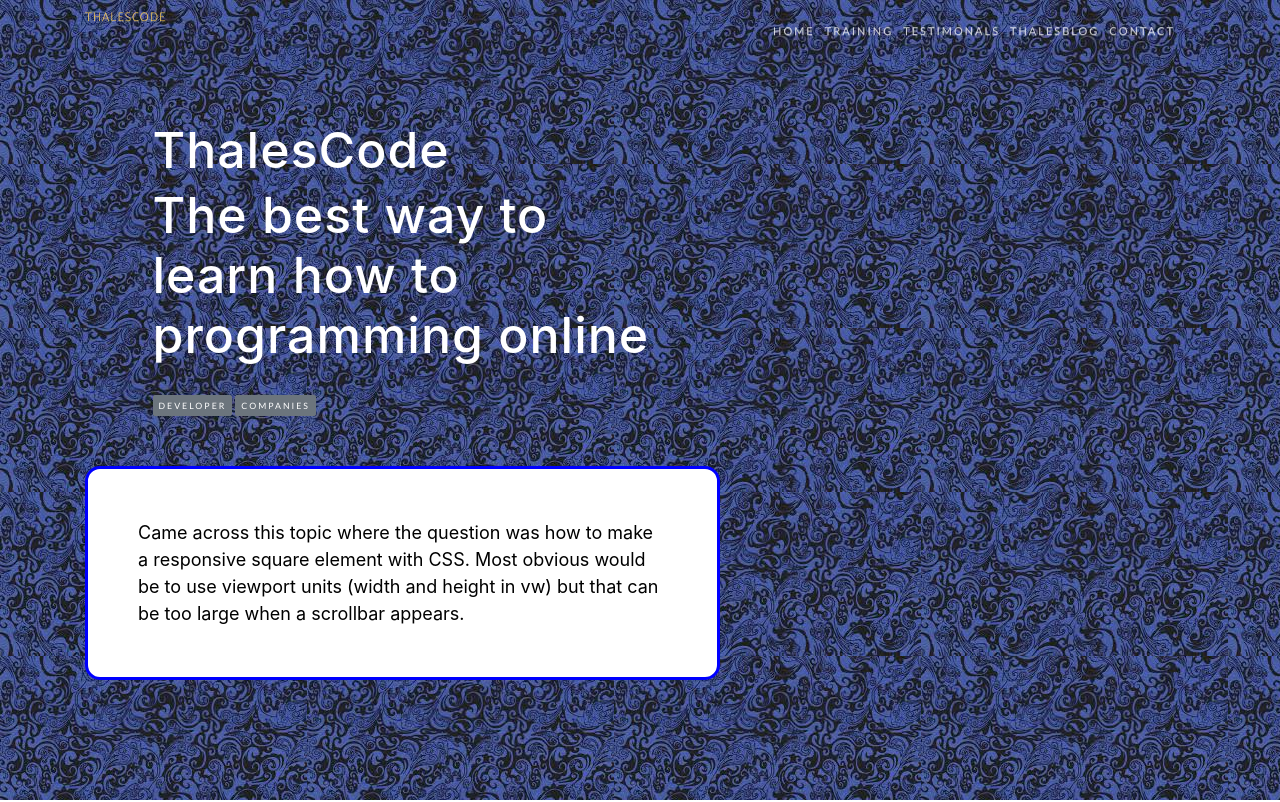
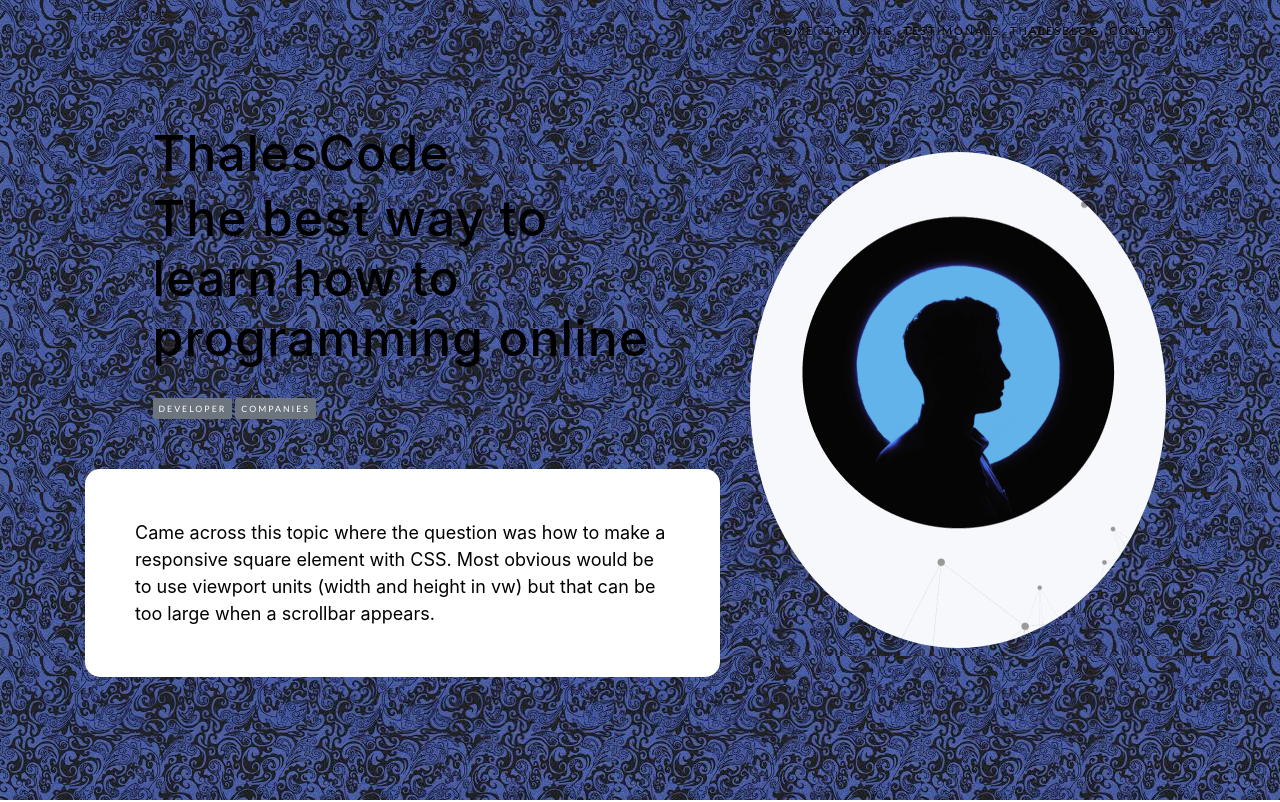
Before and after one commit to khinthuzaraung/WebTestold, a website with bundled scripts: page index.html in a window 1280 px wide. Shown: the top 802 px of the page. Built offline with nearby package versions, Linux system fonts and the light colour scheme; a web font is replaced by a local one.

Commit message:
update design

```diff
--- a/index.html
+++ b/index.html
@@ -36,27 +36,27 @@
      <!-- Navigation -->
     <nav class="navbar navbar-expand-lg navbar-light fixed-top" id="mainNav" style="position: fixed;">
       <div class="container">
-        <a class="navbar-brand js-scroll-trigger" href="#page-top">THALESCODE</a>
+        <a class="navbar-brand js-scroll-trigger" href="#page-top" style="color: black;">THALESCODE</a>
         <button class="navbar-toggler navbar-toggler-right" type="button" data-toggle="collapse" data-target="#navbarResponsive" aria-controls="navbarResponsive" aria-expanded="false" aria-label="Toggle navigation">
           Menu
           <i class="fas fa-bars"></i>
         </button>
         <div class="collapse navbar-collapse" id="navbarResponsive">
-          <ul class="navbar-nav ml-auto">
+          <ul class="navbar-nav ml-auto" style="float:right;">
             <li class="nav-item">
-              <a class="nav-link js-scroll-trigger" href="#about">HOME</a>
+              <a class="nav-link js-scroll-trigger" href="#about" style="color: black;">HOME</a>
             </li>
             <li class="nav-item">
-              <a class="nav-link js-scroll-trigger" href="#services">TRAINING</a>
+              <a class="nav-link js-scroll-trigger" href="#services" style="color: black;">TRAINING</a>
             </li>
             <li class="nav-item">
-              <a class="nav-link js-scroll-trigger" href="#portfolio">TESTIMONALS</a>
+              <a class="nav-link js-scroll-trigger" href="#portfolio" style="color: black;">TESTIMONALS</a>
             </li>
             <li class="nav-item">
-              <a class="nav-link js-scroll-trigger" href="#contact">THALESBLOG</a>
+              <a class="nav-link js-scroll-trigger" href="#contact" style="color: black;">THALESBLOG</a>
             </li>
             <li class="nav-item">
-              <a class="nav-link js-scroll-trigger" href="#contact">CONTACT</a>
+              <a class="nav-link js-scroll-trigger" href="#contact" style="color: black;">CONTACT</a>
             </li>
             </ul>
         </div>
@@ -67,21 +67,30 @@
       <div class="container h-100">
         <div class="row h-100">
           <div class="col-lg-7 my-auto">
-            <div class="header-content mx-auto">
+            <div class="header-content mx-auto" style="color:black;">
               <h1>ThalesCode</h1>
               <h1 class="mb-5  d-none d-lg-block">The best way to learn how to programming online</h1>
               <h1 class="mb-5  d-xl-none d-lg-block">The best way to learn IT</h1>
               <button type="button" class="btn btn-secondary btn-sm">Developer</button>
                <button type="button" class="btn btn-secondary btn-sm">Companies</button>
             </div>
-            <div class ="d-none d-lg-block" style="background-color:#fff;color:black;border: 3px solid blue;padding: 50px;margin-top: 50px;border-radius: 1.5em;">
+            <div class ="d-none d-lg-block" style="background-color:#fff;color:black;padding: 50px;margin-top: 50px;border-radius: 1.5em;">
               <p>Came across this topic where the question was how to make a responsive square element with CSS. Most obvious would be to use viewport units (width and height in vw) but that can be too large when a scrollbar appears.</p>
             </div>
           </div>
+          <div class="col-lg-5 my-auto">
 
 
+                    <!-- Demo image for screen mockup, you can put an image here, some HTML, an animation, video, or anything else! -->
+                    <img src="img/photo.PNG" class="rounded-circle img-fluid"  alt=""/>
+
+
+
+            </div>
+          </div>
+
         </div>
-      </div>
+</div>
     </header>
 
     <section class="my-auto d-xl-none d-lg-block">
@@ -400,7 +409,7 @@
 
         <div class="col-md-5">
           <div class="box3">
-          <img class="img-responsive" src="image/photo3.jpg">
+          <img class="img-responsive" src="image/photo3.jpg" >
           <div class="ui small header">
           How to build data science project from scratch
           </div>
@@ -505,7 +514,7 @@
     </div>
   </section>
 
-<div class="mapouter"><div><iframe width="100%" height="500" id="gmap_canvas" src="https://maps.google.com/maps?q=Yangon&t=k&z=13&ie=UTF8&iwloc=&output=embed" frameborder="0" scrolling="no" marginheight="0" marginwidth="0"></iframe><a href="https://www.embedgooglemap.net"></a></div><style>.mapouter{text-align:right;height:500px}.gmap_canvas {overflow:hidden;background:none!important;height:500px;width:1080px;}</style></div>
+<div class="mapouter"><div><iframe width="100%" height="500" id="gmap_canvas" src="https://maps.google.com/maps?q=meguro-ku&t=&z=13&ie=UTF8&iwloc=&output=embed" frameborder="0" scrolling="no" marginheight="0" marginwidth="0"></iframe><a href="https://www.embedgooglemap.net"></a></div><style>.mapouter{text-align:right;height:500px}.gmap_canvas {overflow:hidden;background:none!important;height:500px;width:1080px;}</style></div>
 
 
 
```
